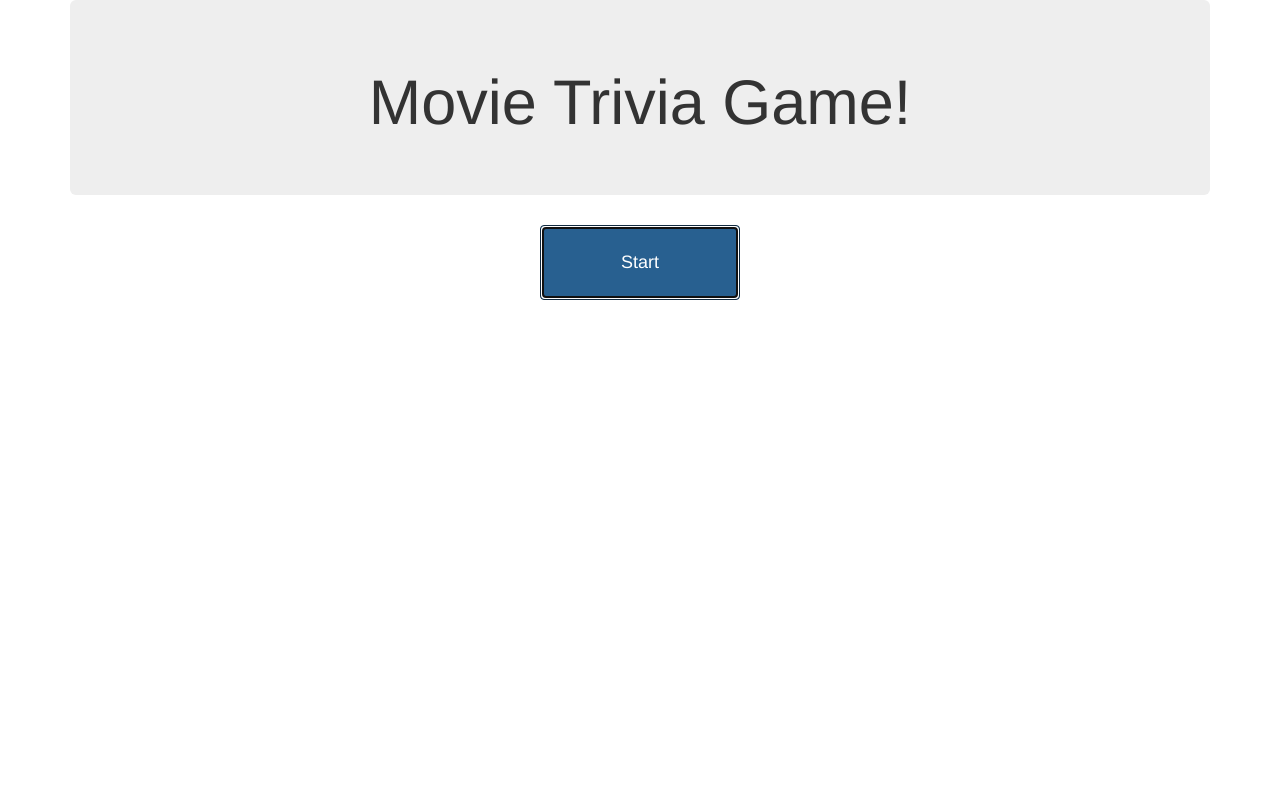
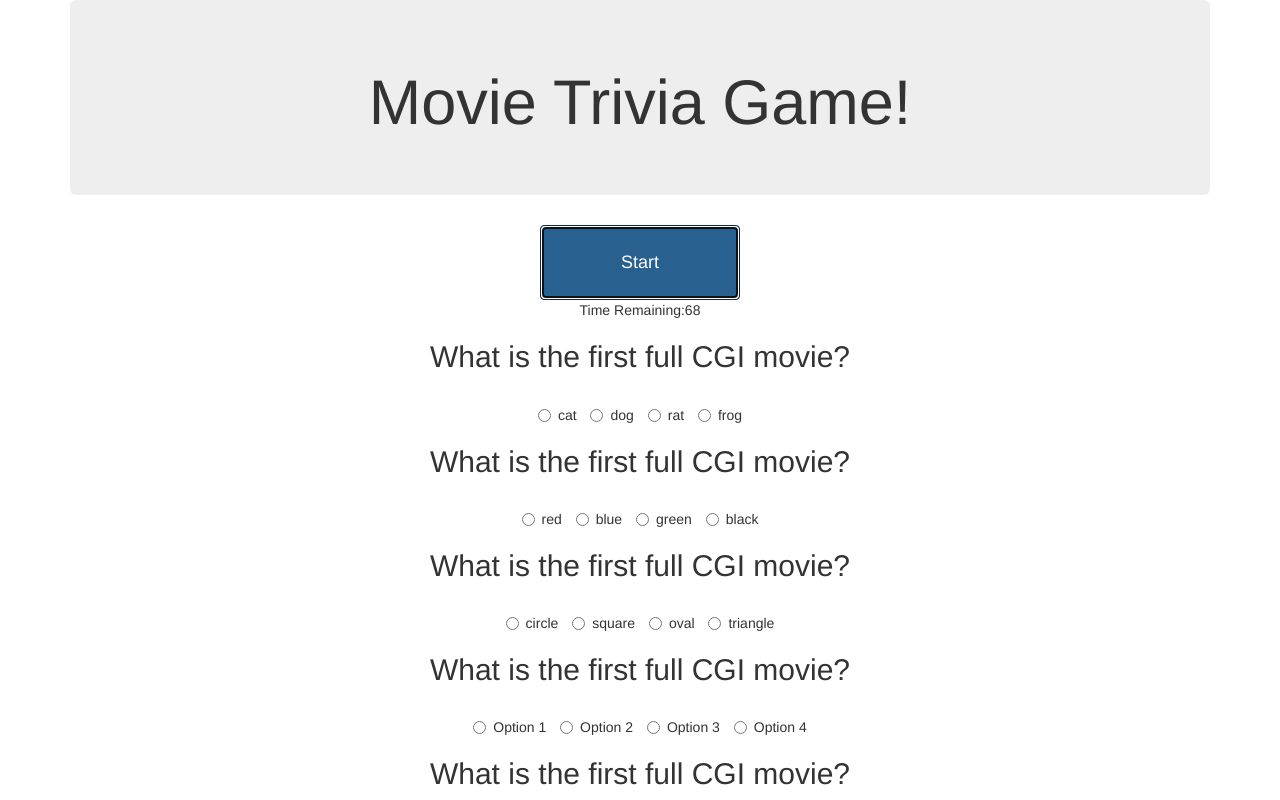
Before and after one commit to jarishaw/TriviaGame, a plain HTML site: page index.html in a window 1280 px wide. Both pictures are taken after a click on the button "Start". Shown: the top 800 px of the page. Drawn offline with nearby package versions, Linux system fonts and the light colour scheme.

Commit message:
added timer and hid divs

```diff
--- a/assets/javascript/app.js
+++ b/assets/javascript/app.js
@@ -1,14 +1,63 @@
 $(document).ready(function(){
 
 
+//hide questions and done button
+$("#wrapper").hide();
+
 
 //user clicks start button
+
+$("#startButton").click(function(){
+
 //starts the game...trivia form appears
-//Timer immediately counts down
-	//-start button disappears, timer appears
+
+   $("#wrapper").show();
+
+//Timer starts counting down
+
+
+});
+
+
+var number = 75;
+
+var intervalId;
+
+function run() {
+intervalId = setInterval(decrement, 1000);
+
+}
+
+function decrement() {
+
+      number--;
+
+	$("#showTime").html("Time Remaining:" + number);
+
+
+	if (number === 0){
+
+ 	stop();
+ }
+
+}
+
+function stop() {
+	clearInterval(intervalId);
+}
+
+run();
+
 //user picks answer to question
-	//-user can only pick one answer
+
+// var incorrectAnswers = 0;
+// var correctAnswers = 0;
+// var unAnswered = 0;
+// var userAnswer = [];
+
 //if user answers all questions, click done button
+
+
 //otherwise when timer is up, the game ends
 //displays the number of incorrect & correct answers, and unanswered
 
--- a/index.html
+++ b/index.html
@@ -20,56 +20,65 @@
   </div>
 </div>
 
+
+
 <div class="container">
 	<button type="button" id="startButton" class="btn btn-primary">Start</button>
 </div>
 
-<!--
+
+<div id="wrapper">
+
 <div class="container">
-  <form>
+  <div id="showTime">
+  </div>
+</div>
+
+<div class="container">
+  <form id= "trivia">
   	<h2>What is the first full CGI movie?</h2>
   	<br>
     <label class="radio-inline">
-      <input type="radio" name="optradio">Option 1
+      <input type="radio" name="optradio">cat
     </label>
     <label class="radio-inline">
-      <input type="radio" name="optradio">Option 2
+      <input type="radio" name="optradio">dog
     </label>
     <label class="radio-inline">
-      <input type="radio" name="optradio">Option 3
+      <input type="radio" name="optradio">rat
     </label>
     <label class="radio-inline">
-      <input type="radio" name="optradio">Option 4
+      <input type="radio" name="optradio">frog
     </label>
 
     <h2>What is the first full CGI movie?</h2>
   	<br>
     <label class="radio-inline">
-      <input type="radio" name="optradio">Option 1
+      <input type="radio" name="optradio">red
     </label>
     <label class="radio-inline">
-      <input type="radio" name="optradio">Option 2
+      <input type="radio" name="optradio">blue
     </label>
     <label class="radio-inline">
-      <input type="radio" name="optradio">Option 3
+      <input type="radio" name="optradio">green
     </label>
     <label class="radio-inline">
-      <input type="radio" name="optradio">Option 4
+      <input type="radio" name="optradio">black
     </label>
 	<br>
     <h2>What is the first full CGI movie?</h2>
   	<br>
     <label class="radio-inline">
-      <input type="radio" name="optradio">Option 1
+      <input type="radio" name="optradio">circle
     </label>
     <label class="radio-inline">
-      <input type="radio" name="optradio">Option 2
+      <input type="radio" name="optradio">square
     </label>
     <label class="radio-inline">
-      <input type="radio" name="optradio">Option 3
+      <input type="radio" name="optradio">oval
     </label>
     <label class="radio-inline">
-      <input type="radio" name="optradio">Option 4
+      <input type="radio" name="optradio">triangle
     </label>
 	<br>
     <h2>What is the first full CGI movie?</h2>
@@ -121,12 +130,13 @@
 	<br>
 	<br>
 <div class="container">
-	<button type="button" id="results" class="btn btn-info">Done</button>
+	<button type="button" id="done" class="btn btn-info">Done</button>
 </div>
 
   </form>
 </div>
--->
+</div>
+
 
 
 
```
Also changed, not shown: assets/css/style.css (line endings or trailing spaces).
